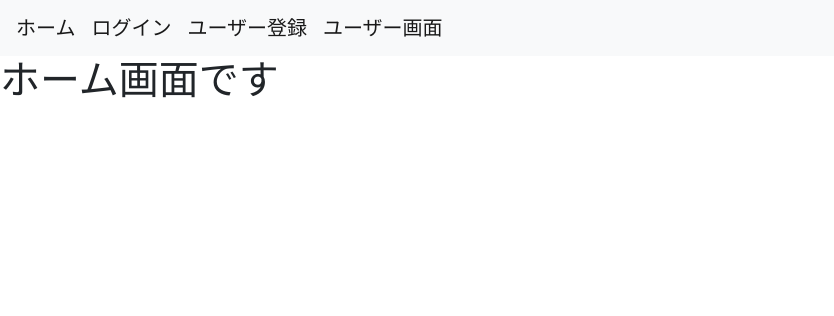
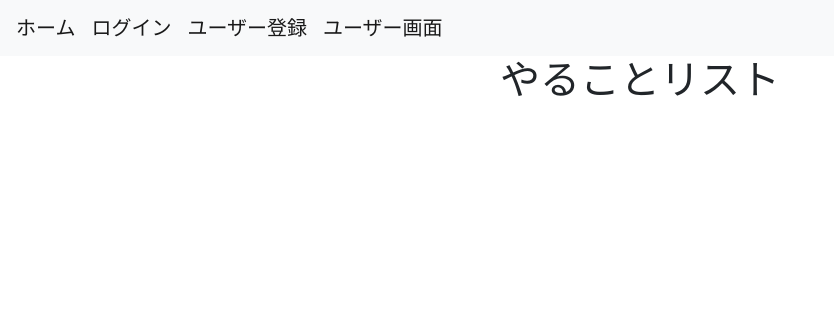
Before and after one commit to koji0805/todo_project, a Django app: template templates/home.html in a window 1280 px wide. Shown: the top 316 px of the page, without its empty margins (0-834 px from the left). Run offline with Django 3.2, Linux system fonts and the light colour scheme; the template is opened without the code that fills it, so the values that code supplies are empty; some libraries are stand-ins or nearby versions.

Commit message:
初回コミット

```diff
--- a/templates/home.html
+++ b/templates/home.html
@@ -1,4 +1,4 @@
 {% extends 'base.html' %}
 {% block content %}
-<h1>ホーム画面です</h1>
+<center><h1>やることリスト</h1></center>
 {% endblock %}
```
